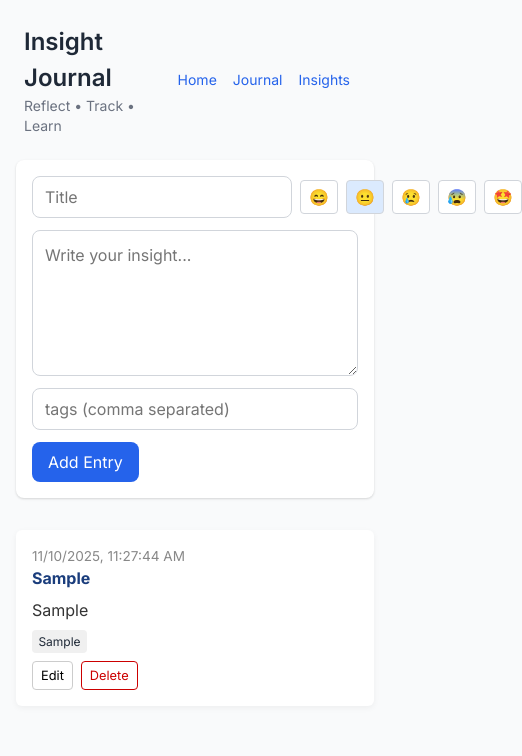
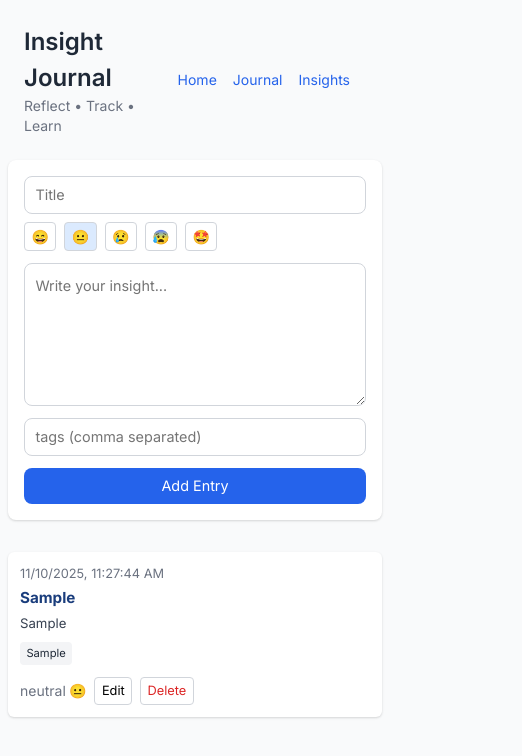
Before and after one commit to l-zaikkovaa/insight-journal, a React (Vite) app: page /journal in a window 390 px wide. Both pictures are taken after typing "Sample", "Sample", "Sample" into the empty fields and a click on the button "Add Entry". Shown: the top 756 px of the page, 522 px wide, since content can reach past the window. Built offline with nearby package versions, Linux system fonts and the light colour scheme.

Commit message:
style: improve layout and add responsive design for Journal and Insights

```diff
--- a/src/App.scss
+++ b/src/App.scss
@@ -1,14 +1,19 @@
 .header {
-  display: flex; /* Tailwind flex */
-  align-items: center; /* Tailwind items-center */
-  justify-content: space-between; /* Tailwind justify-between */
+  display: flex;
+  align-items: center;
+  justify-content: space-between;
+
+  @media (min-width: 640px) {
+    flex-direction: row;
+    align-items: center;
+  }
 }
 
 .container {
-  max-width: 48rem; /* Tailwind max-w-3xl */
+  max-width: 48rem;
   margin-left: auto;
   margin-right: auto;
-  // padding: 1.5rem; /* Tailwind p-6 */
+  // padding: 1.5rem;
 }
 
 .title {
--- a/src/assets/base.css
+++ b/src/assets/base.css
@@ -1,15 +1,12 @@
-/* === Базовые стили проекта === */
-
 html,
 body,
 #root {
   height: 100%;
 }
 
-/* Основное тело страницы */
 body {
-  background-color: #f9fafb; /* bg-gray-50 */
-  color: #1f2937; /* text-gray-800 */
+  background-color: #f9fafb;
+  color: #1f2937;
   font-family:
     Inter,
     ui-sans-serif,
@@ -22,9 +19,8 @@ body {
     sans-serif;
 }
 
-/* Контейнер с ограничением ширины и центровкой */
 .container {
-  max-width: 48rem; /* соответствует Tailwind max-w-3xl */
+  max-width: 48rem;
   margin-left: auto;
   margin-right: auto;
   padding: 1.5rem;
@@ -32,24 +28,22 @@ body {
 
 /* Карточка */
 .card {
-  background-color: #ffffff; /* bg-white */
-  border-radius: 0.5rem; /* rounded-lg */
+  background-color: #ffffff;
+  border-radius: 0.5rem;
   box-shadow:
     0 1px 3px rgba(0, 0, 0, 0.1),
-    0 1px 2px rgba(0, 0, 0, 0.06); /* shadow */
-  padding: 1rem; /* p-4 */
+    0 1px 2px rgba(0, 0, 0, 0.06);
+  padding: 1rem;
 }
 
-/* Заголовок или верхняя панель */
 .header {
   display: flex;
   align-items: center;
   justify-content: space-between;
-  /* margin-bottom: 1.5rem; mb-6 */
+  /* margin-bottom: 1.5rem;*/
 }
 
-/* Маленький серый текст */
 .small {
-  font-size: 0.875rem; /* text-sm */
-  color: #6b7280; /* text-gray-500 */
+  font-size: 0.875rem;
+  color: #6b7280;
 }
--- a/src/components/JournalCard.module.scss
+++ b/src/components/JournalCard.module.scss
@@ -1,30 +1,67 @@
 .card {
+  display: flex;
+  align-items: flex-start;
+  justify-content: space-between;
+
   padding: 1rem;
   margin-bottom: 1rem;
   background-color: #fff;
   border-radius: 6px;
-  box-shadow: 0 2px 6px rgba(0, 0, 0, 0.05);
+  box-shadow:
+    0 1px 3px rgba(0, 0, 0, 0.1),
+    0 1px 2px rgba(0, 0, 0, 0.06);
+
+  @media (max-width: 640px) {
+    flex-direction: column;
+    padding: 0.75rem;
+  }
+}
+.entryInfo {
+  flex: 1;
+
+  @media (max-width: 640px) {
+    margin-bottom: 0.75rem;
+  }
 }
 
 .header {
   display: flex;
   justify-content: space-between;
-  margin-bottom: 0.5rem;
+
+  @media (max-width: 640px) {
+    flex-direction: column;
+    gap: 0.5rem;
+  }
+  // margin-bottom: 0.5rem;
 }
 
 .title {
   font-weight: bold;
   color: #1a3d7c;
+
+  @media (max-width: 640px) {
+    font-size: 0.95rem;
+  }
 }
 
 .date {
   font-size: 0.85rem;
-  color: #888;
+  color: #6b7280;
+  margin-bottom: 0.25rem;
+
+  @media (max-width: 640px) {
+    font-size: 0.8rem;
+  }
 }
 
 .content {
-  margin-top: 0.5rem;
-  color: #333;
+  font-size: 0.875rem;
+  color: #374151;
+  margin-top: 0.25rem;
+
+  @media (max-width: 640px) {
+    font-size: 0.825rem;
+  }
 }
 
 .tags {
@@ -32,29 +69,80 @@
   display: flex;
   flex-wrap: wrap;
   gap: 0.25rem;
+}
 
-  span {
-    font-size: 0.75rem;
-    background-color: #f0f0f0;
-    padding: 0.15rem 0.4rem;
-    border-radius: 4px;
+.tag {
+  font-size: 0.75rem;
+  padding: 0.25rem 0.5rem;
+  background-color: #f3f4f6;
+  border-radius: 0.25rem;
+
+  @media (max-width: 640px) {
+    font-size: 0.7rem;
+    padding: 0.2rem 0.4rem;
   }
 }
 
-.actions {
+.entry_actions {
   display: flex;
+  flex-direction: column;
+  align-items: flex-end;
   gap: 0.5rem;
-  margin-top: 0.5rem;
 
-  button {
-    padding: 0.25rem 0.5rem;
-    border-radius: 4px;
-    border: 1px solid #ccc;
+  @media (max-width: 640px) {
+    flex-direction: row;
+    justify-content: flex-start;
+    align-items: center;
+    flex-wrap: wrap;
+    gap: 0.5rem;
+    width: 100%;
+  }
+}
+
+.mood_label {
+  display: flex;
+  align-items: center;
+  gap: 0.25rem;
+
+  @media (max-width: 640px) {
+    gap: 0.2rem;
+  }
+}
+
+.buttons {
+  display: flex;
+  flex-direction: column;
+  gap: 0.5rem;
+
+  @media (max-width: 640px) {
+    flex-direction: row;
+    gap: 0.5rem;
+  }
+}
+
+.button {
+  padding: 0.25rem 0.5rem;
+  border: 1px solid #d1d5db;
+  border-radius: 0.25rem;
+  font-size: 0.875rem;
+  background-color: #fff;
+  cursor: pointer;
+  transition: background-color 0.2s ease;
+
+  &:hover {
+    background-color: #f9fafb;
+  }
+
+  @media (max-width: 640px) {
+    padding: 0.2rem 0.4rem;
     font-size: 0.8rem;
   }
+}
 
-  .delete {
-    color: #c00;
-    border-color: #c00;
+.deleteButton {
+  color: #dc2626; // text-red-600
+
+  &:hover {
+    background-color: #fee2e2;
   }
 }
--- a/src/components/JournalCard.tsx
+++ b/src/components/JournalCard.tsx
@@ -1,6 +1,7 @@
 import React from 'react';
 import { type Entry } from '../api/journalApi';
 import styles from './JournalCard.module.scss';
+import { moods } from './../components/MoodSelector';
 
 type Props = {
   entry: Entry;
@@ -8,9 +9,14 @@ type Props = {
   onDelete: () => void;
 };
 
+type Mood = (typeof moods)[number];
+
 export default function JournalCard({ entry, onEdit, onDelete }: Props) {
+  const moodInfo: Mood | undefined = moods.find((m) => m.key === entry.mood);
+
   return (
     <div className={styles.card}>
+      <div className={styles.entryInfo}>
         <div className={styles.header}>
           <div>
             <div className={styles.date}>
@@ -22,15 +28,36 @@ export default function JournalCard({ entry, onEdit, onDelete }: Props) {
         <div className={styles.content}>{entry.content}</div>
         <div className={styles.tags}>
           {entry.tags.map((t) => (
-          <span key={t}>{t}</span>
+            <span key={t} className={styles.tag}>
+              {t}
+            </span>
           ))}
         </div>
-      <div className={styles.actions}>
-        <button onClick={onEdit}>Edit</button>
-        <button onClick={onDelete} className={styles.delete}>
+      </div>
+
+      <div className={styles.entry_actions}>
+        {moodInfo ? (
+          <div className={`small ${styles.mood_label}`}>
+            <span className={styles.mood_text}>{moodInfo.key}</span>
+            <span className={styles.mood_emoji}>{moodInfo.label}</span>
+          </div>
+        ) : (
+          <div className={styles.mood_label}>
+            <span className={styles.mood_text}>{entry.mood}</span>
+          </div>
+        )}
+        <div className={styles.buttons}>
+          <button onClick={onEdit} className={styles.button}>
+            Edit
+          </button>
+          <button
+            onClick={onDelete}
+            className={`${styles.button} ${styles.deleteButton}`}
+          >
             Delete
           </button>
         </div>
       </div>
+    </div>
   );
 }
--- a/src/components/JournalForm.module.scss
+++ b/src/components/JournalForm.module.scss
@@ -10,6 +10,11 @@
   display: flex;
   align-items: center;
   gap: 0.5rem;
+
+  @media (max-width: 640px) {
+    flex-direction: column;
+    align-items: stretch;
+  }
 }
 
 .input_field {
@@ -20,6 +25,11 @@
   font-size: 1rem;
   outline: none;
   transition: border-color 0.2s;
+
+  @media (max-width: 640px) {
+    font-size: 0.9rem;
+    padding: 0.45rem 0.65rem;
+  }
 }
 
 .input_field:focus {
@@ -35,10 +45,15 @@
   resize: vertical;
   outline: none;
   transition: border-color 0.2s;
-}
 
-.textarea_field:focus {
-  border-color: #2563eb;
+  &:focus {
+    border-color: #2563eb;
+  }
+
+  @media (max-width: 640px) {
+    font-size: 0.9rem;
+    padding: 0.65rem;
+  }
 }
 
 .btn_primary {
@@ -50,10 +65,15 @@
   cursor: pointer;
   font-size: 1rem;
   transition: background-color 0.2s;
-}
 
-.btn_primary:hover {
-  background-color: #1e40af;
+  &:hover {
+    background-color: #1e40af;
+  }
+
+  @media (max-width: 640px) {
+    font-size: 0.9rem;
+    padding: 0.45rem 0.9rem;
+  }
 }
 
 .btn_secondary {
@@ -64,8 +84,13 @@
   cursor: pointer;
   font-size: 1rem;
   transition: background-color 0.2s;
+
+  &:hover {
+    background-color: #f3f4f6;
+  }
+
+  @media (max-width: 640px) {
+    font-size: 0.9rem;
+    padding: 0.45rem 0.7rem;
+  }
 }
-
-.btn_secondary:hover {
-  background-color: #f3f4f6;
-}
--- a/src/components/MoodSelector.module.scss
+++ b/src/components/MoodSelector.module.scss
@@ -18,4 +18,9 @@
   &.active {
     background-color: #dbeafe;
   }
+
+  @media (max-width: 640px) {
+    padding: 0.2rem 0.4rem;
+    font-size: 0.875rem;
+  }
 }
--- a/src/pages/Insights.module.scss
+++ b/src/pages/Insights.module.scss
@@ -5,6 +5,11 @@
   max-width: 48rem;
   margin: 0 auto;
   padding: 0 1rem;
+
+  @media (max-width: 640px) {
+    padding: 0 0.5rem;
+    gap: 1rem;
+  }
 }
 
 .card {
@@ -12,6 +17,10 @@
   border-radius: 12px;
   padding: 1rem;
   box-shadow: 0 2px 6px rgba(0, 0, 0, 0.08);
+
+  @media (max-width: 640px) {
+    padding: 0.75rem;
+  }
 }
 
 .heading {
@@ -36,6 +45,15 @@
   display: grid;
   grid-template-columns: repeat(3, 1fr);
   gap: 1rem;
+
+  @media (max-width: 640px) {
+    grid-template-columns: repeat(2, 1fr);
+    gap: 0.75rem;
+  }
+
+  @media (max-width: 400px) {
+    grid-template-columns: 1fr;
+  }
 }
 
 .statNumber {
--- a/src/pages/Insights.tsx
+++ b/src/pages/Insights.tsx
@@ -10,8 +10,6 @@ export default function Insights() {
     queryKey: ['entries'],
     queryFn: api.listEntries,
   });
-
-  console.log(entries);
 
   const moodCounts = entries.reduce<Record<MoodKey, number>>(
     (acc, entry) => {
--- a/src/pages/Journal.module.scss
+++ b/src/pages/Journal.module.scss
@@ -2,6 +2,10 @@
   max-width: 48rem;
   margin: 0 auto;
   padding: 0 1rem;
+
+  @media (max-width: 640px) {
+    padding: 0 0.5rem;
+  }
 }
 
 .formWrapper {
--- a/src/pages/Journal.tsx
+++ b/src/pages/Journal.tsx
@@ -7,6 +7,7 @@ import { useQuery, useMutation, useQueryClient } from '@tanstack/react-query';
 
 export default function Journal() {
   const queryClient = useQueryClient();
+  const [editing, setEditing] = useState<Entry | null>(null);
 
   const { data: entries = [], isLoading } = useQuery<Entry[]>({
     queryKey: ['entries'],
@@ -29,8 +30,6 @@ export default function Journal() {
       api.updateEntry(id, patch),
     onSuccess: () => queryClient.invalidateQueries({ queryKey: ['entries'] }),
   });
-
-  const [editing, setEditing] = useState<Entry | null>(null);
 
   return (
     <div className={styles.container}>
```
Also changed, not shown: src/assets/reset.css (+0 -11 lines). Lines whose indentation alone changed are shown as unchanged.
